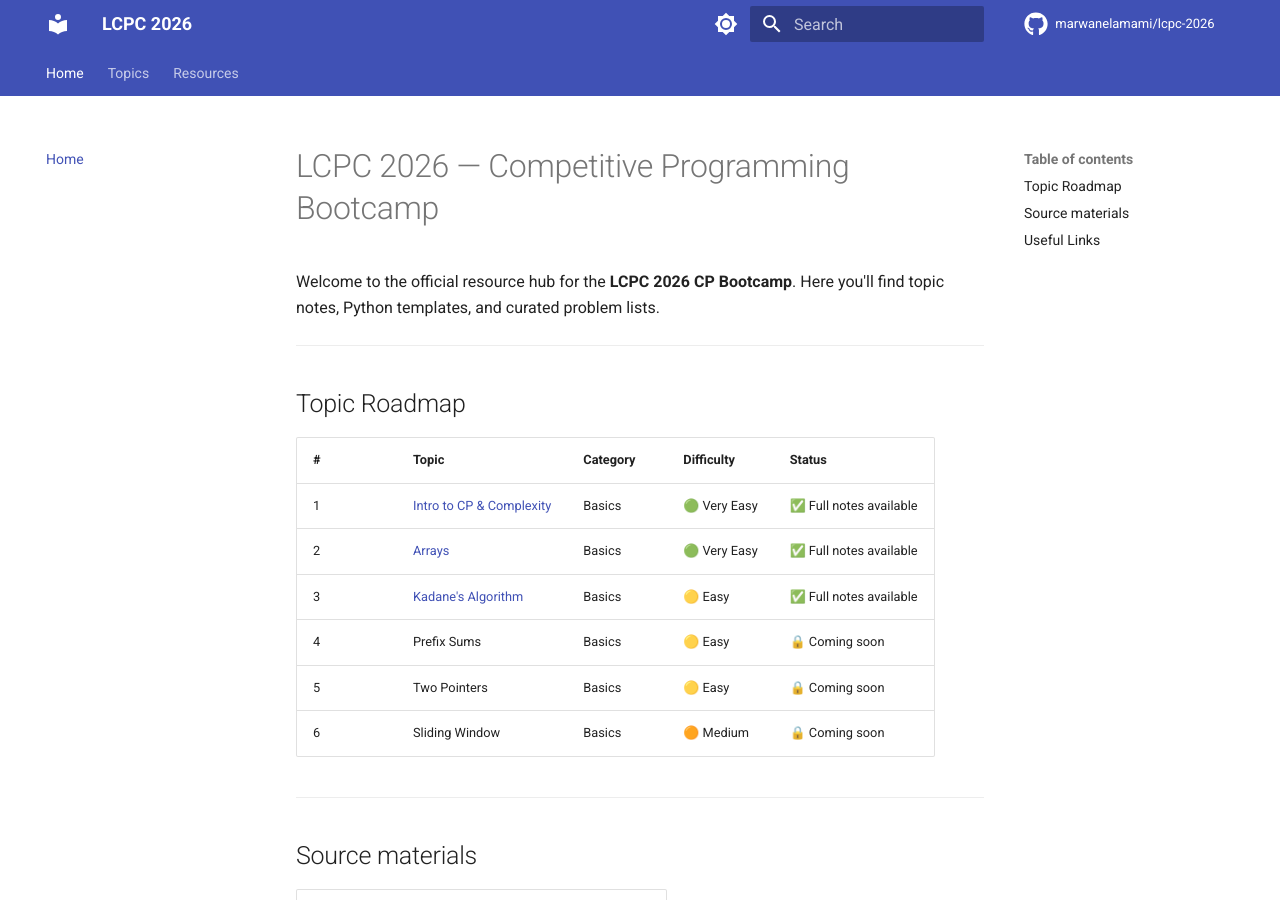
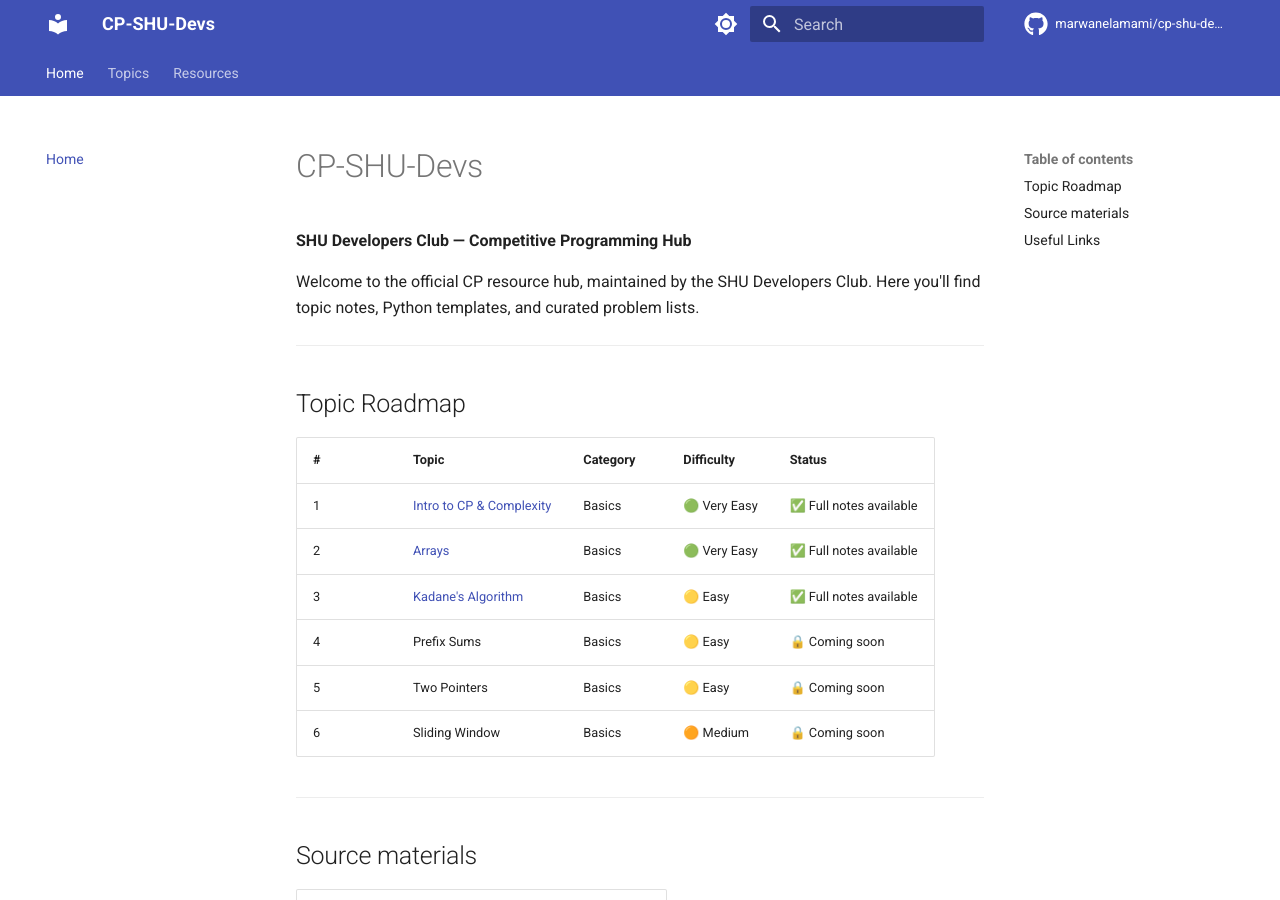
Before and after one commit to marwanelamami/cp-shu-devs, an MkDocs documentation site: the page built from docs/index.md, in a window 1280 px wide and 900 px high. Built offline with MkDocs 1.6.1 and Material for MkDocs 9.7.7, drawn with Linux system fonts in a browser that asks for light colours; comment, search, counter and statistics services are not loaded.

Commit message:
Rename: update all references from lcpc-2026 to cp-shu-devs

```diff
--- a/docs/index.md
+++ b/docs/index.md
@@ -1,6 +1,8 @@
-# LCPC 2026 — Competitive Programming Bootcamp
+# CP-SHU-Devs
 
-Welcome to the official resource hub for the **LCPC 2026 CP Bootcamp**.
+**SHU Developers Club — Competitive Programming Hub**
+
+Welcome to the official CP resource hub, maintained by the SHU Developers Club.
 Here you'll find topic notes, Python templates, and curated problem lists.
 
 ---
--- a/mkdocs.yml
+++ b/mkdocs.yml
@@ -1,6 +1,6 @@
-site_name: LCPC 2026
-site_description: Competitive Programming Bootcamp — Topics, Templates & Problems
-site_url: https://marwanelamami.github.io/lcpc-2026/
+site_name: CP-SHU-Devs
+site_description: SHU Developers Club — Competitive Programming Hub
+site_url: https://marwanelamami.github.io/cp-shu-devs/
 
 theme:
   name: material
@@ -27,8 +27,8 @@ theme:
   icon:
     repo: fontawesome/brands/github
 
-repo_url: https://github.com/marwanelamami/lcpc-2026
-repo_name: marwanelamami/lcpc-2026
+repo_url: https://github.com/marwanelamami/cp-shu-devs
+repo_name: marwanelamami/cp-shu-devs
 
 nav:
   - Home: index.md
```
Also changed, not shown: README.md (+12 -2 lines).
